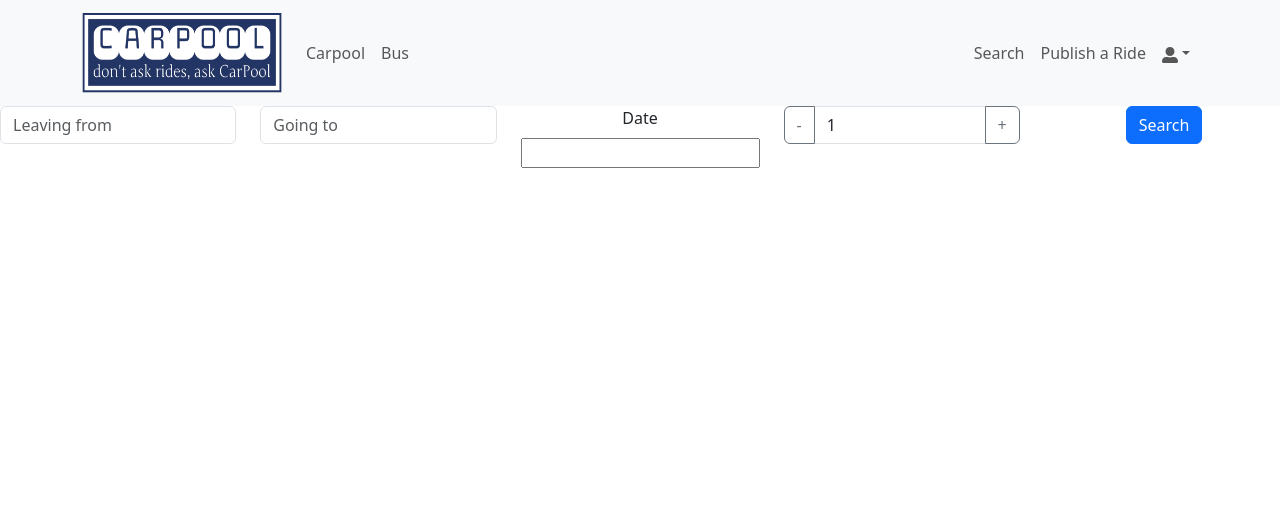
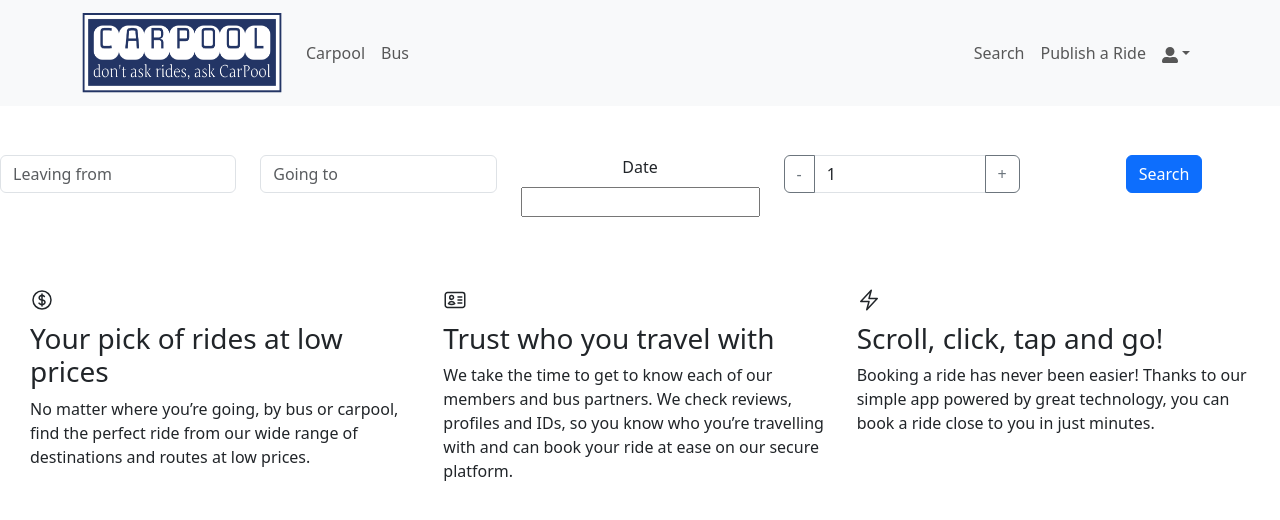
Before and after one commit to sayeedkhannabil/CarPool, a React (Create React App) app in the folder client/: page / in a window 1280 px wide. Shown: the top 520 px of the page. Built offline with nearby package versions, Linux system fonts and the light colour scheme.

Commit message:
article section added and placed the search componenet in the center

```diff
--- a/client/src/App.css
+++ b/client/src/App.css
@@ -36,3 +36,31 @@
     transform: rotate(360deg);
   }
 }
+
+/*these are the css added newly to style Article.jsx component */
+.column-container{
+  display: flex;
+  text-align: left;
+  padding: 20px;
+}
+
+.column {
+  flex: 1;
+  margin: 0 10px;
+   /* Adjust spacing between columns */
+}
+.header{
+  text-align: left;
+  padding-top: 10px;
+}
+.icon {
+  width: 24px; /* Adjust icon size */
+  height: 24px;
+  margin-right: 50px; /* Adjust spacing between icon and text */
+}
+
+.search-component {
+  display: grid;
+  place-items: center;
+  height: 20vh; /* Set the height to 100% of the viewport height */
+}
--- /dev/null
+++ b/client/src/components/Article.jsx
@@ -0,0 +1,36 @@
+import React from "react";
+
+const Article = () => {
+    return (
+        <article className="article">
+            <div role="presentation" className="column-container">
+                <div className="column">
+                    <svg xmlns="http://www.w3.org/2000/svg" fill="none" viewBox="0 0 24 24" stroke-width="1.5" stroke="currentColor" className="icon">
+                        <path stroke-linecap="round" stroke-linejoin="round" d="M12 6v12m-3-2.818l.879.659c1.171.879 3.07.879 4.242 0 1.172-.879 1.172-2.303 0-3.182C13.536 12.219 12.768 12 12 12c-.725 0-1.45-.22-2.003-.659-1.106-.879-1.106-2.303 0-3.182s2.9-.879 4.006 0l.415.33M21 12a9 9 0 11-18 0 9 9 0 0118 0z" />
+                    </svg>
+
+                    <h3 className="header">Your pick of rides at low prices </h3>
+                    <p>No matter where you’re going, by bus or carpool, find the perfect ride from our wide range of destinations and routes at low prices.</p>
+                </div>
+                <div className="column">
+                    <svg xmlns="http://www.w3.org/2000/svg" fill="none" viewBox="0 0 24 24" stroke-width="1.5" stroke="currentColor" className="icon">
+                        <path stroke-linecap="round" stroke-linejoin="round" d="M15 9h3.75M15 12h3.75M15 15h3.75M4.5 19.5h15a2.25 2.25 0 002.25-2.25V6.75A2.25 2.25 0 0019.5 4.5h-15a2.25 2.25 0 00-2.25 2.25v10.5A2.25 2.25 0 004.5 19.5zm6-10.125a1.875 1.875 0 11-3.75 0 1.875 1.875 0 013.75 0zm1.294 6.336a6.721 6.721 0 01-3.17.789 6.721 6.721 0 01-3.168-.789 3.376 3.376 0 016.338 0z" />
+                    </svg>
+
+                    <h3 className="header">Trust who you travel with</h3>
+                    <p>We take the time to get to know each of our members and bus partners. We check reviews, profiles and IDs, so you know who you’re travelling with and can book your ride at ease on our secure platform.</p>
+                </div>
+                <div className="column">
+                    <svg xmlns="http://www.w3.org/2000/svg" fill="none" viewBox="0 0 24 24" stroke-width="1.5" stroke="currentColor" className="icon">
+                        <path stroke-linecap="round" stroke-linejoin="round" d="M3.75 13.5l10.5-11.25L12 10.5h8.25L9.75 21.75 12 13.5H3.75z" />
+                    </svg>
+
+                    <h3 className="header">Scroll, click, tap and go!</h3>
+                    <p>Booking a ride has never been easier! Thanks to our simple app powered by great technology, you can book a ride close to you in just minutes.</p>
+                </div>
+            </div>
+        </article>
+    );
+};
+
+export default Article;
--- a/client/src/components/Home.jsx
+++ b/client/src/components/Home.jsx
@@ -1,12 +1,14 @@
 import React from "react";
 import NavMod from "./NavMod";
 import SearchComponent from "./SearchComponent";
+import Article from "./Article";
 
 export default function Home() {
     return (
         <div>
         <NavMod />
         <SearchComponent />
+        <Article />
         </div>
     );
 }
--- a/client/src/components/SearchComponent.jsx
+++ b/client/src/components/SearchComponent.jsx
@@ -22,6 +22,7 @@ const SearchComponent = () => {
   };
 
   return (
+    <div className="search-component">
     <Form>
       <Row>
         <Col>
@@ -31,7 +32,7 @@ const SearchComponent = () => {
           <Form.Control type="text" placeholder="Going to" value={toLocation} onChange={(e) => setToLocation(e.target.value)} />
         </Col>
         <Col>
-          <Form.Label>Date</Form.Label>
+          <Form.Label >Date</Form.Label>
           <DatePicker selected={selectedDate} onChange={(date) => setSelectedDate(date)} />
         </Col>
         <Col>
@@ -47,6 +48,7 @@ const SearchComponent = () => {
         </Col>
       </Row>
     </Form>
+    </div>
   );
 };
 
```
Also changed, not shown: 2 other files (tests, documents, lock files or other folders).
